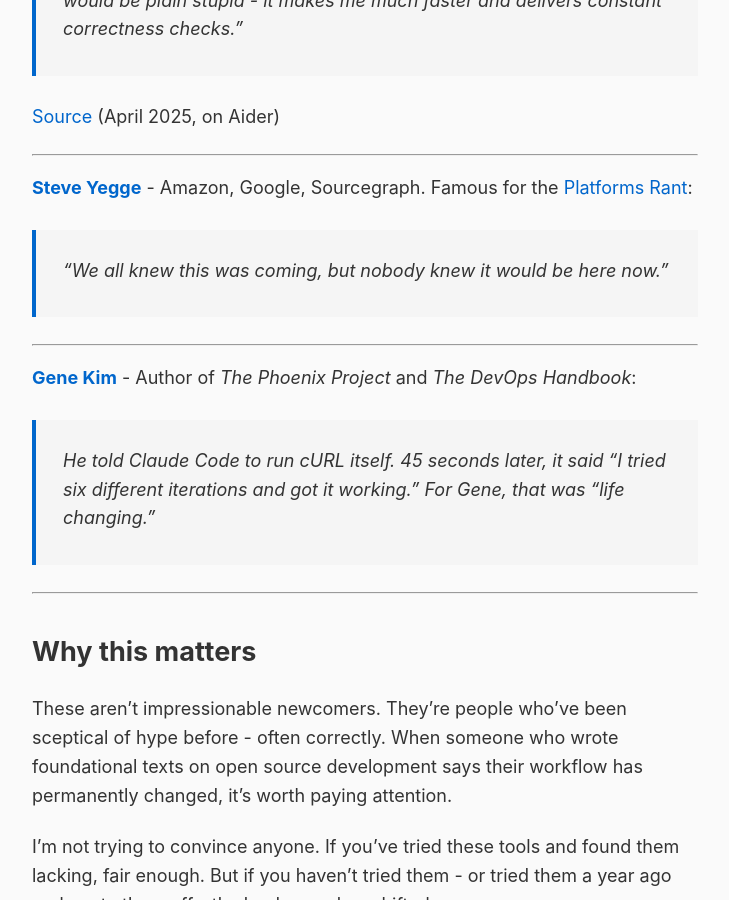
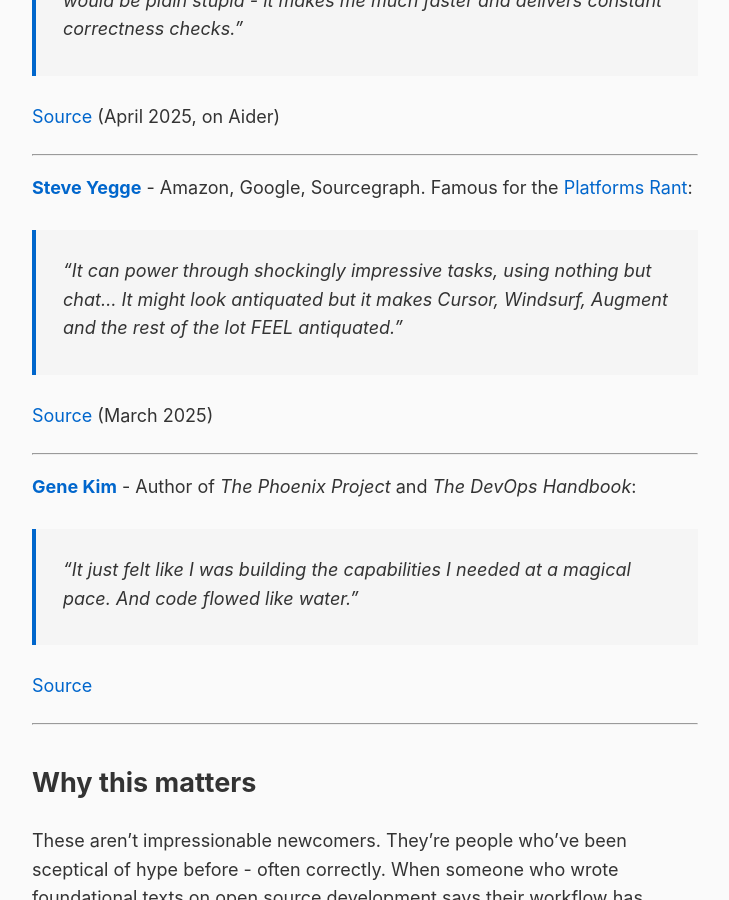
Before and after one commit to rob137/rob137.github.io, a Jekyll site: the page built from _posts/2026-01-02-baffled-builders.md, in a window 1280 px wide and 900 px high, scrolled down 1088 px. Shown: the whole window, without its empty margins (275-1004 px from the left). Built offline with Jekyll 4.4.1, drawn with Linux system fonts in a browser that asks for light colours.

Commit message:
Stronger quotes for Yegge and Kim

```diff
--- a/_posts/2026-01-02-baffled-builders.md
+++ b/_posts/2026-01-02-baffled-builders.md
@@ -30,13 +30,17 @@
 
 **[Steve Yegge](https://en.wikipedia.org/wiki/Steve_Yegge)** - Amazon, Google, Sourcegraph. Famous for the [Platforms Rant](https://gist.github.com/chitchcock/1281611):
 
-> "We all knew this was coming, but nobody knew it would be here now."
+> "It can power through shockingly impressive tasks, using nothing but chat... It might look antiquated but it makes Cursor, Windsurf, Augment and the rest of the lot FEEL antiquated."
+
+[Source](https://x.com/Steve_Yegge/status/1898674257808515242) (March 2025)
 
 ---
 
 **[Gene Kim](https://en.wikipedia.org/wiki/Gene_Kim_(author))** - Author of *The Phoenix Project* and *The DevOps Handbook*:
 
-> He told Claude Code to run cURL itself. 45 seconds later, it said "I tried six different iterations and got it working." For Gene, that was "life changing."
+> "It just felt like I was building the capabilities I needed at a magical pace. And code flowed like water."
+
+[Source](https://itrevolution.com/articles/the-last-80-hours-of-editing-the-vibe-coding-book/)
 
 ---
 
```
